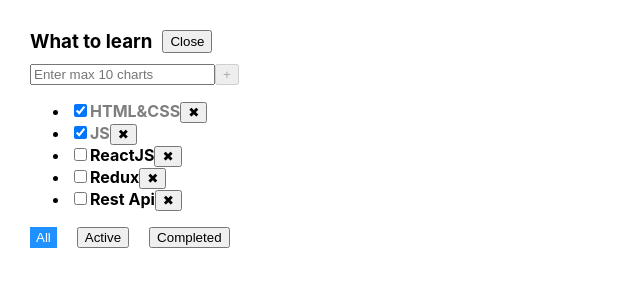
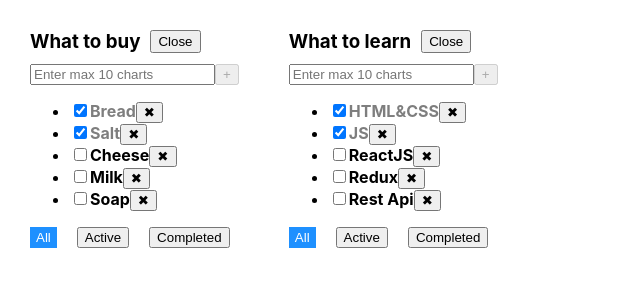
Before and after one commit to MariannaBespalova/1-todolist, a React (Create React App) app: page / in a window 1280 px wide. Shown: the top 300 px of the page, without its empty margins (0-640 px from the left). Built offline with nearby package versions, Linux system fonts and the light colour scheme.

Commit message:
filter and delete function added

```diff
--- a/src/App.tsx
+++ b/src/App.tsx
@@ -5,73 +5,112 @@
 
 export type FilterValuesType = "all" | "active" | "completed"
 
-export function getFilteredTasks (allTasks:TaskType[], filterValue: FilterValuesType):TaskType[] {
-  let tasksForToDoList = allTasks;
-  if(filterValue === "active") {
-    tasksForToDoList = allTasks.filter(task => !task.isDone)
+type AllTasks = {
+  [key:string]:TaskType[]
 }
-  if(filterValue === "completed") {
-    tasksForToDoList = allTasks.filter(task => task.isDone)
+
+type TodoList = {
+  todoListId: string
+  title: string
+  filter: FilterValuesType
+}
+export function getFilteredTasks(todoListId:string, allTasks: AllTasks, filterValue: FilterValuesType): TaskType[] {
+  let tasksForToDoList = allTasks[todoListId];
+  if (filterValue === "active") {
+    tasksForToDoList = allTasks[todoListId].filter((task: { isDone: any; }) => !task.isDone)
+  }
+  if (filterValue === "completed") {
+    tasksForToDoList = allTasks[todoListId].filter((task: { isDone: any; }) => task.isDone)
   }
   return tasksForToDoList;
 }
 
 function App() {
-  let [tasks, setTasks] = useState<TaskType[]>([
-    { id: v1(), title: "HTML&CSS", isDone: true },
-    { id: v1(), title: "JS", isDone: true },
-    { id: v1(), title: "ReactJS", isDone: false },
-    { id: v1(), title: "Redux", isDone: false },
-    { id: v1(), title: "Rest Api", isDone: false }
+  let todoListId1 = v1()
+  let todoListId2 = v1()
+  let [todoLists, setTodoLists] = useState<TodoList[]>([
+    {todoListId: todoListId1, title: 'What to buy', filter: 'all'},
+    {todoListId: todoListId2, title: 'What to learn', filter: 'all'}
   ])
 
-  let [filter, setFilter] = useState<FilterValuesType>("all")
-/*  const tasks2 = [
-    { id: 1, title: "Hello world", isDone: true },
-    { id: 2, title: "I am Happy", isDone: false },
-    { id: 3, title: "Yo", isDone: false }
-  ]*/
+  let [tasks, setTasks] = useState({
+    [todoListId1]: [{id: v1(), title: "Bread", isDone: true},
+      {id: v1(), title: "Salt", isDone: true},
+      {id: v1(), title: "Cheese", isDone: false},
+      {id: v1(), title: "Milk", isDone: false},
+      {id: v1(), title: "Soap", isDone: false}],
 
-  const removeTask = (id:string) => {
-    setTasks(tasks.filter(task => task.id !== id))
+    [todoListId2]: [{id: v1(), title: "HTML&CSS", isDone: true},
+      {id: v1(), title: "JS", isDone: true},
+      {id: v1(), title: "ReactJS", isDone: false},
+      {id: v1(), title: "Redux", isDone: false},
+      {id: v1(), title: "Rest Api", isDone: false}],
+  })
+/*  let [tasks, setTasks] = useState<TaskType[]>([
+    {id: v1(), title: "HTML&CSS", isDone: true},
+    {id: v1(), title: "JS", isDone: true},
+    {id: v1(), title: "ReactJS", isDone: false},
+    {id: v1(), title: "Redux", isDone: false},
+    {id: v1(), title: "Rest Api", isDone: false}
+  ])*/
+
+/*  let [filter, setFilter] = useState<FilterValuesType>("all")*/
+
+  const removeTask = (todoListId:string, id: string) => {
+    setTasks({...tasks, [todoListId]:tasks[todoListId].filter(el=>el.id!==id)})
   }
 
-  const filteredTasks = getFilteredTasks(tasks, filter)
 
-  const filterTasks = (filterName: FilterValuesType) => {
-    setFilter(filterName)
+
+  const filterTasks = (todoListId:string, filter:FilterValuesType) => {
+    setTodoLists(todoLists.map(el=> el.todoListId === todoListId ? {...el, filter} : el))
   }
 
-  function addTask(taskTitle:string) {
-    const newTask: TaskType = {id: v1(), title:taskTitle, isDone:false}
-    const nextState=[newTask,...tasks]
-    setTasks(nextState)
+  function addTask(taskTitle: string) {
+/*    const newTask: TaskType = {id: v1(), title: taskTitle, isDone: false}
+    const nextState = [newTask, ...tasks]
+    setTasks(nextState)*/
   }
 
-  function setTaskStatus (id: string, newIsDone:boolean) {
+  function setTaskStatus(id: string, newIsDone: boolean) {
     /*    let task = tasks.find(tasks => tasks.id === id)
         if (task) {
           task.isDone = !task.isDone
           setTasks([...tasks])
         }*/
 
-    const newState = tasks.map(task => task.id === id ? {...task, isDone: newIsDone} : task)
-    setTasks(newState)
+/*    const newState = tasks.map(task => task.id === id ? {...task, isDone: newIsDone} : task)*/
+/*    setTasks(newState)*/
   }
+
   return (
     <div className="App">
+
+      {todoLists.map(el => {
+        let filteredTasks = tasks[el.todoListId];
+        if (el.filter === "active") {
+          filteredTasks = tasks[el.todoListId].filter(task => !task.isDone)
+        }
+        if (el.filter === "completed") {
+          filteredTasks = tasks[el.todoListId].filter(task=> task.isDone)
+        }
+
+        return (
           <TodoList
-        title={"What to learn"}
+            key={el.todoListId}
+            todoListId={el.todoListId}
+            title={el.title}
             tasks={filteredTasks}
-        filter={filter}
+            filter={el.filter}
             removeTask={removeTask}
             filterTasks={filterTasks}
             addTask={addTask}
-        changeTaskStatus={setTaskStatus}/>
+            changeTaskStatus={setTaskStatus}/>)
+      })}
+
     </div>
   );
 }
 
 
-
 export default App;
--- a/src/components/TodoList.tsx
+++ b/src/components/TodoList.tsx
@@ -2,11 +2,12 @@
 import {FilterValuesType, getFilteredTasks} from "../App";
 
 type TodoListPropsType = {
+  todoListId:string
   title: string,
   tasks: Array<TaskType>
   filter: FilterValuesType
-  removeTask: (id: string) => void
-  filterTasks: (filterName: FilterValuesType) => void
+  removeTask: (todoListId:string, id: string) => void
+  filterTasks: (todoListId:string, filterName: FilterValuesType) => void
   addTask: (taskTitle: string) => void
   changeTaskStatus: (id: string, newIsDone: boolean) => void
 }
@@ -40,7 +41,7 @@
       e.key === 'Enter' && addTask()
     }
   }
-  const activeTasks = getFilteredTasks(props.tasks, 'active')
+/*  const activeTasks = getFilteredTasks(props.tasks, 'active')*/
   const isAddTaskEmpty = taskTitle.length === 0 || taskTitle.length > 10;
 
   const taskTitleInputErrorClass = isInputError ? 'taskTitleInputError' : '';
@@ -56,7 +57,7 @@
         <button onClick={changeCollapsed}>{isCollapsed ? 'Open' : 'Close'}</button>
       </div>
       {isCollapsed ? <div style={{paddingBottom: '20px'}}>Number of active tasks:
-        <span> {activeTasks.length}</span>
+        <span> </span>
       </div> : null}
       {isCollapsed ? null : <div>
         <div>
@@ -83,7 +84,7 @@
                   onChange={(e) => props.changeTaskStatus(task.id, e.currentTarget.checked)}/>
                 <span className={taskClass.join(' ')}>{task.title}</span>
                 <button onClick={() => {
-                  props.removeTask(task.id)
+                  props.removeTask(props.todoListId, task.id)
                 }}>✖
                 </button>
               </li>
@@ -93,13 +94,13 @@
 
         <div style={{display: "flex", gap: "20px"}}>
           <button className={props.filter === "all" ? "btn-selected" : undefined}
-                  onClick={() => props.filterTasks("all")}>All
+                  onClick={() => props.filterTasks(props.todoListId, "all")}>All
           </button>
           <button className={props.filter === "active" ? "btn-selected" : undefined}
-                  onClick={() => props.filterTasks("active")}>Active
+                  onClick={() => props.filterTasks(props.todoListId, "active")}>Active
           </button>
           <button className={props.filter === "completed" ? "btn-selected" : undefined}
-                  onClick={() => props.filterTasks("completed")}>Completed
+                  onClick={() => props.filterTasks(props.todoListId, "completed")}>Completed
           </button>
         </div>
       </div>}
```
Lines whose indentation alone changed are shown as unchanged.
